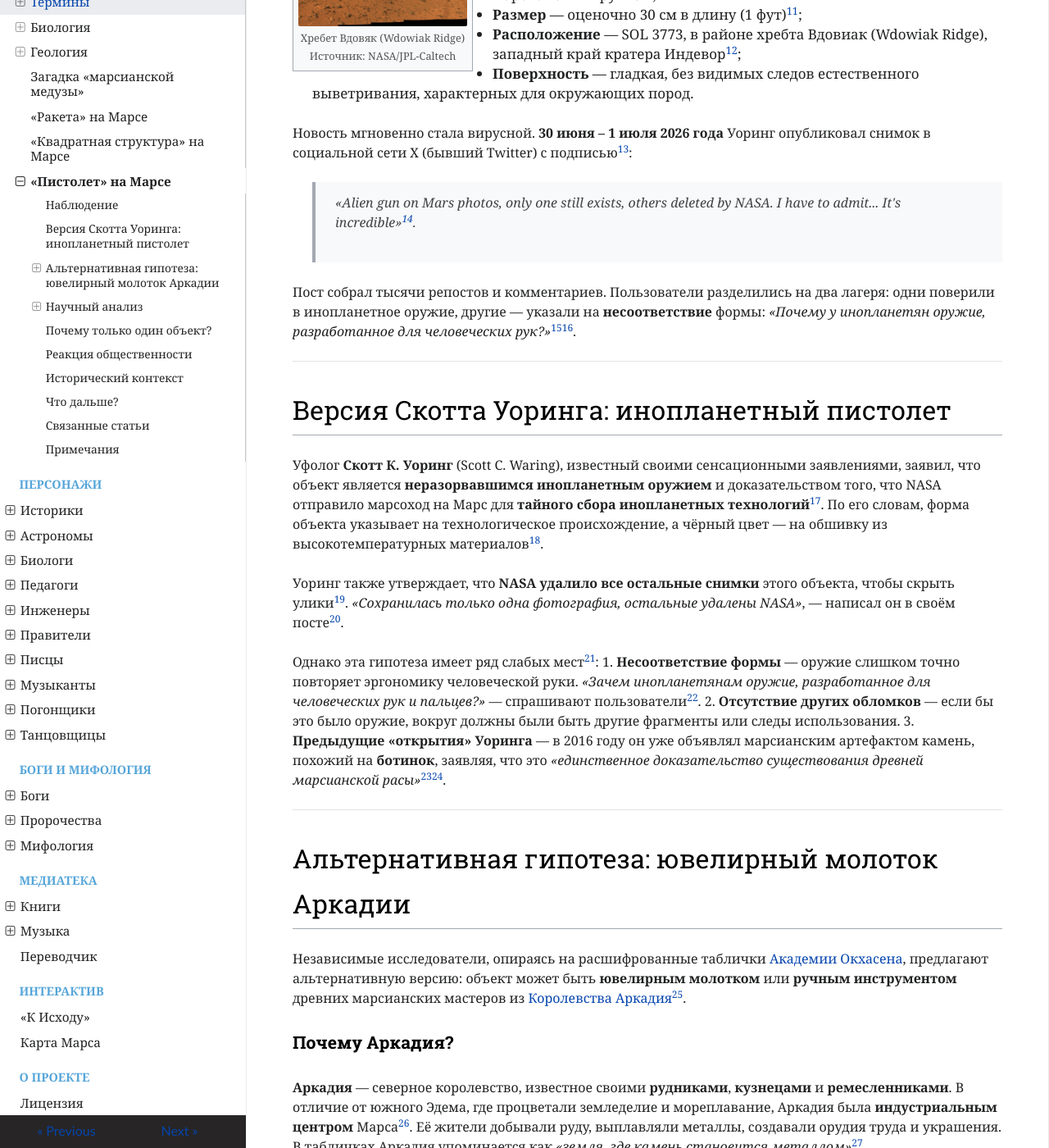
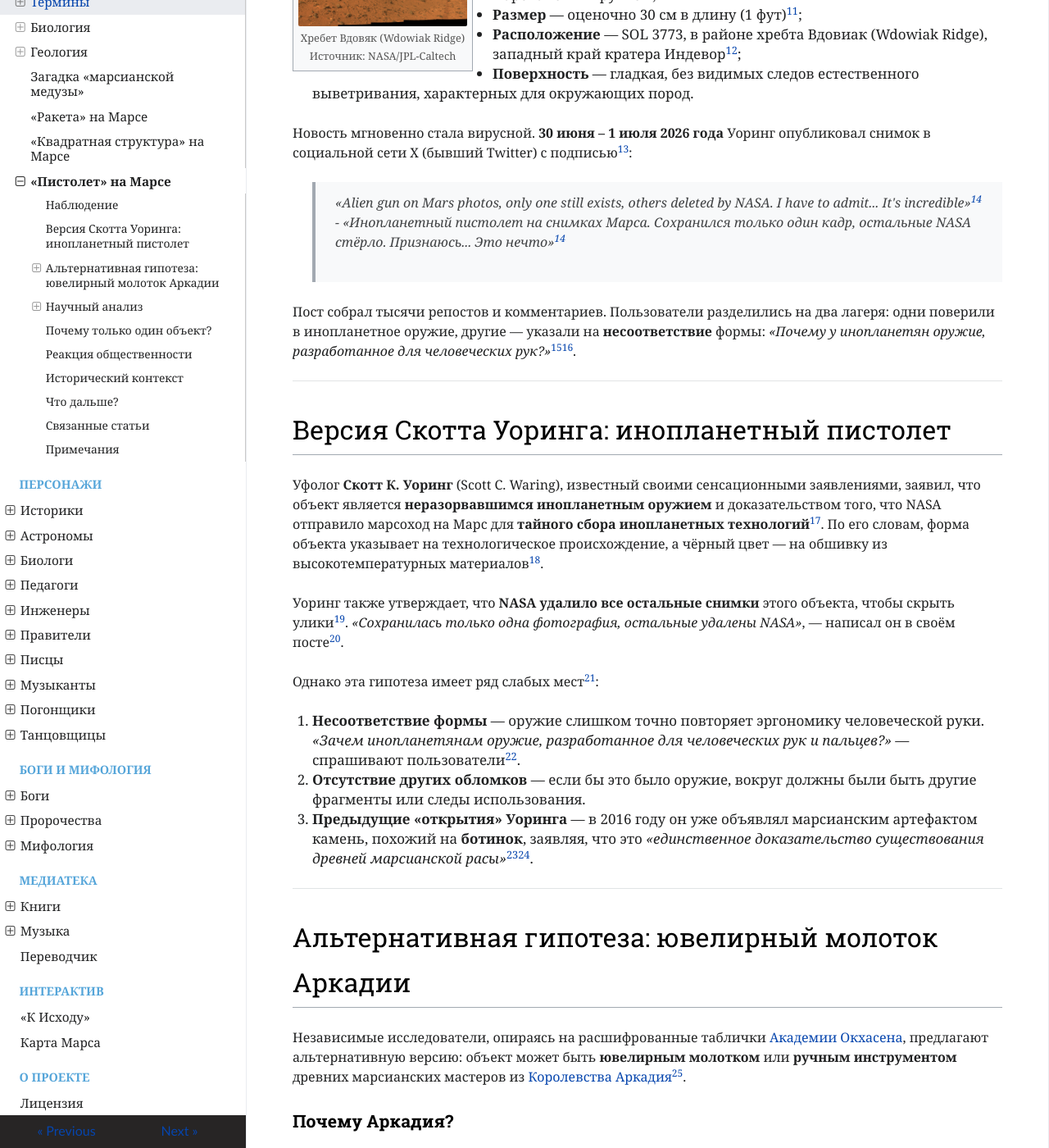
Before and after one commit to ivanhohlov14-bit/mars-encyclopedia, an MkDocs documentation site: the page built from docs/science/mars-gun.md, in a window 1280 px wide and 1400 px high, scrolled down 1413 px. Shown: the whole window at 82% size. Built offline with MkDocs 1.6.1, drawn with Linux system fonts in a browser that asks for light colours; nearby versions of some CDN libraries.

Commit message:
Update mars-gun.md

```diff
--- a/docs/science/mars-gun.md
+++ b/docs/science/mars-gun.md
@@ -47,7 +47,7 @@
 
 Новость мгновенно стала вирусной. **30 июня – 1 июля 2026 года** Уоринг опубликовал снимок в социальной сети X (бывший Twitter) с подписью[^13]:
 
-> *«Alien gun on Mars photos, only one still exists, others deleted by NASA. I have to admit... It's incredible»*[^14].
+> *«Alien gun on Mars photos, only one still exists, others deleted by NASA. I have to admit... It's incredible»*[^14] - *«Инопланетный пистолет на снимках Марса. Сохранился только один кадр, остальные NASA стёрло. Признаюсь... Это нечто»*[^14]
 
 Пост собрал тысячи репостов и комментариев. Пользователи разделились на два лагеря: одни поверили в инопланетное оружие, другие — указали на **несоответствие** формы: *«Почему у инопланетян оружие, разработанное для человеческих рук?»*[^15][^16].
 
@@ -60,6 +60,7 @@
 Уоринг также утверждает, что **NASA удалило все остальные снимки** этого объекта, чтобы скрыть улики[^19]. *«Сохранилась только одна фотография, остальные удалены NASA»*, — написал он в своём посте[^20].
 
 Однако эта гипотеза имеет ряд слабых мест[^21]:
+
 1. **Несоответствие формы** — оружие слишком точно повторяет эргономику человеческой руки. *«Зачем инопланетянам оружие, разработанное для человеческих рук и пальцев?»* — спрашивают пользователи[^22].
 2. **Отсутствие других обломков** — если бы это было оружие, вокруг должны были быть другие фрагменты или следы использования.
 3. **Предыдущие «открытия» Уоринга** — в 2016 году он уже объявлял марсианским артефактом камень, похожий на **ботинок**, заявляя, что это *«единственное доказательство существования древней марсианской расы»*[^23][^24].
```
